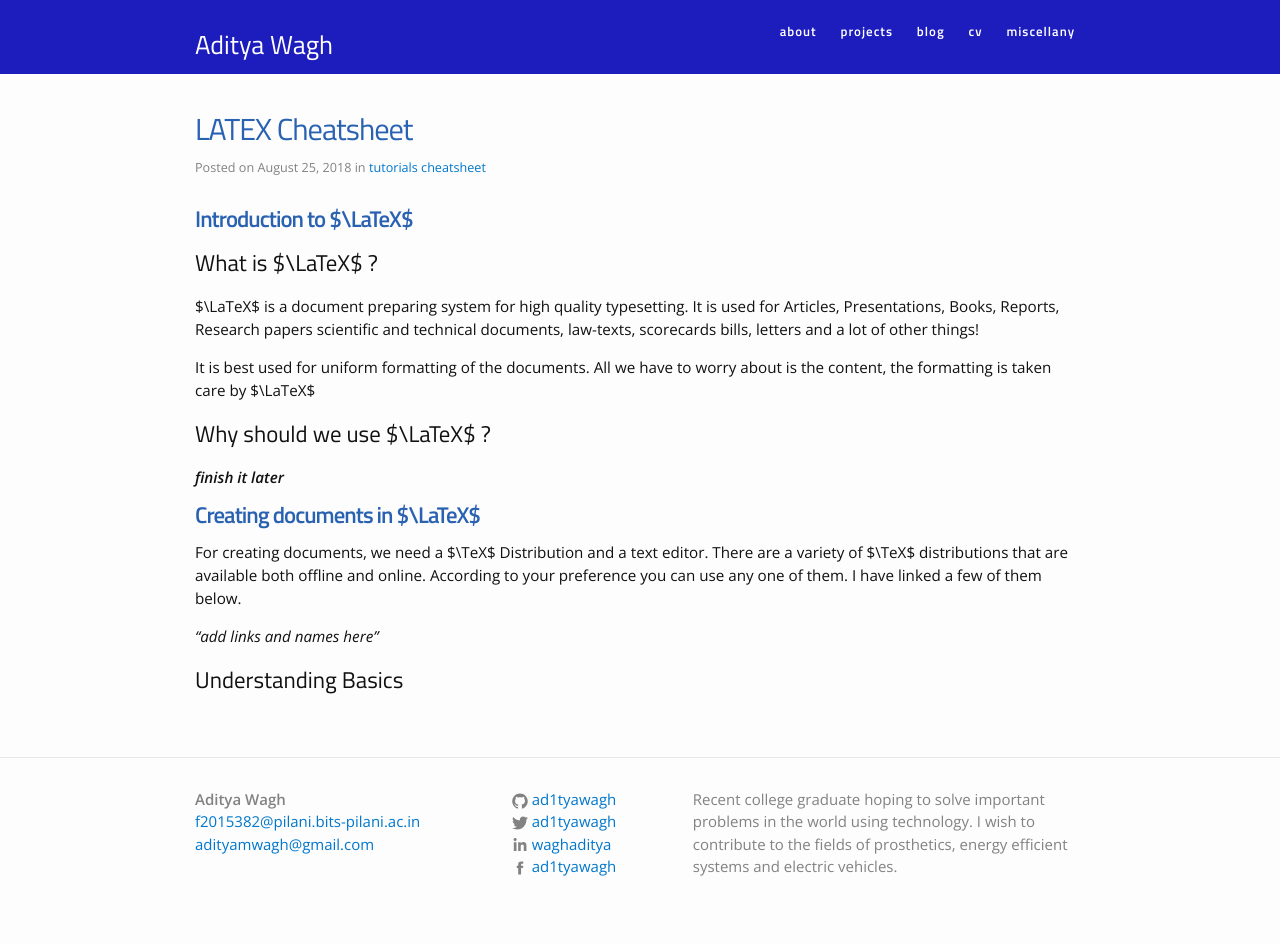
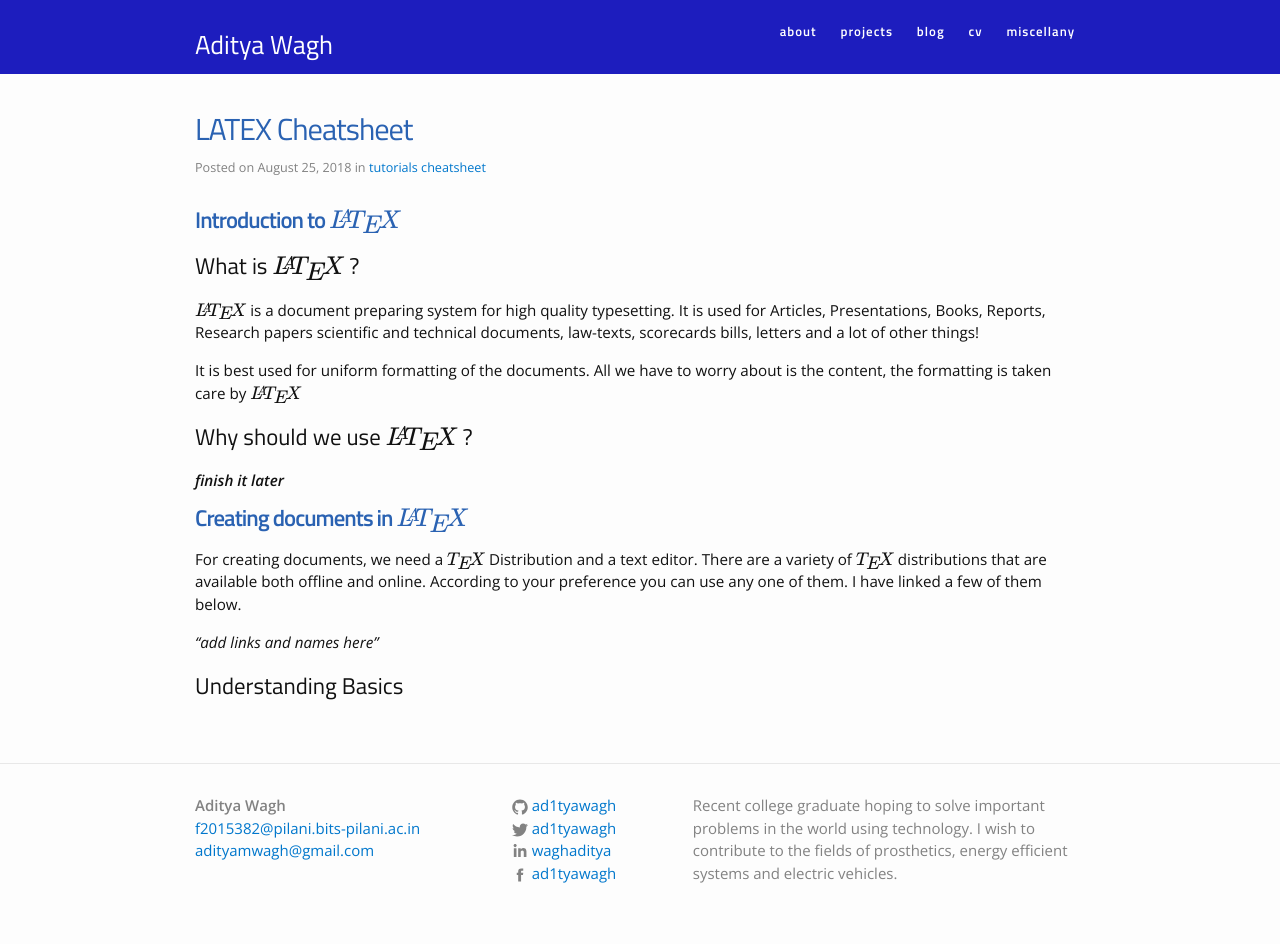
Before and after one commit to thecodeeagle/Ashlesha_Personal, a Jekyll site: the page built from _posts/2018-08-25-Latex Cheatsheet.markdown, in a window 1280 px wide. Built offline with Jekyll 4.4.1, drawn with Linux system fonts in a browser that asks for light colours; formulas are drawn with MathJax 3.

Commit message:
Mathjax fix

```diff
--- a/_posts/2018-08-25-Latex Cheatsheet.markdown
+++ b/_posts/2018-08-25-Latex Cheatsheet.markdown
@@ -2,25 +2,25 @@
 layout: post
 title:  LATEX Cheatsheet
 date: 2018-08-25 15:10:00
-description: An easy to follow and comprehensive cheatsheet for $\LaTeX$
+description: An easy to follow and comprehensive cheatsheet for $$\LaTeX$$
 categories: [tutorials, cheatsheet]
 ---
 
-# **Introduction to $\LaTeX$**
+# **Introduction to $$\LaTeX$$**
 
-## What is $\LaTeX$ ?
+## What is $$\LaTeX$$ ?
 
-$\LaTeX$ is a document preparing system for high quality typesetting. It is used for Articles, Presentations, Books, Reports, Research papers scientific and technical documents, law-texts, scorecards bills, letters and a lot of other things!
+$$\LaTeX$$ is a document preparing system for high quality typesetting. It is used for Articles, Presentations, Books, Reports, Research papers scientific and technical documents, law-texts, scorecards bills, letters and a lot of other things!
 
-It is best used for uniform formatting of the documents. All we have to worry about is the content, the formatting is taken care by $\LaTeX$
+It is best used for uniform formatting of the documents. All we have to worry about is the content, the formatting is taken care by $$\LaTeX$$
 
-## Why should we use $\LaTeX$ ?
+## Why should we use $$\LaTeX$$ ?
 
 _**finish it later**_
 
-# **Creating documents in $\LaTeX$**
+# **Creating documents in $$\LaTeX$$**
 
-For creating  documents, we need a $\TeX$ Distribution and a text editor. There are a variety of $\TeX$ distributions that are available both offline and online. According to your preference you can use any one of them. I have linked a few of them below.
+For creating  documents, we need a $$\TeX$$ Distribution and a text editor. There are a variety of $$\TeX$$ distributions that are available both offline and online. According to your preference you can use any one of them. I have linked a few of them below.
 
 *"add links and names here"*
 ## Understanding Basics
```
